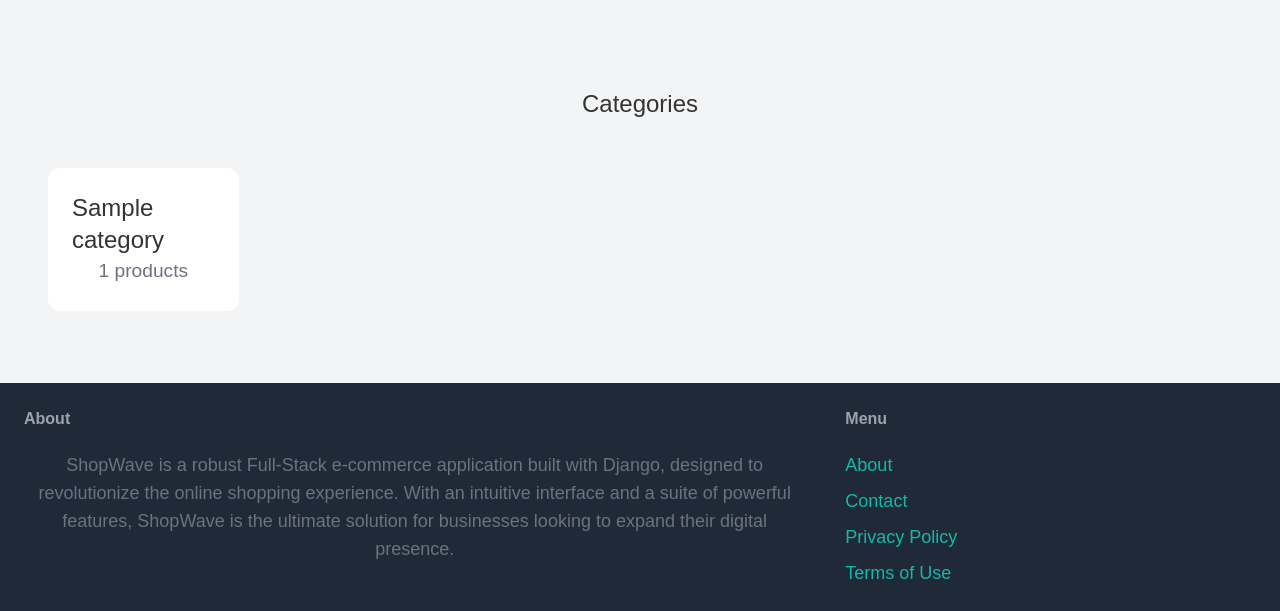
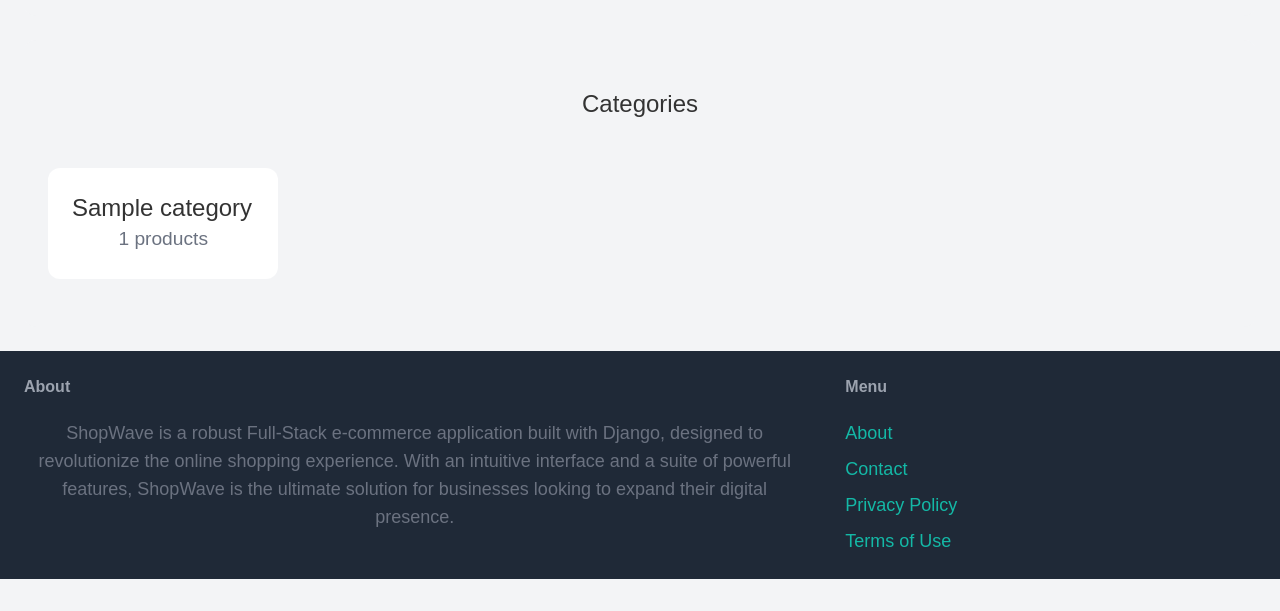
Before and after one commit to lnpotter/ShopWave, a Django app: page / in a window 1280 px wide. Shown: the part 285-896 px from the top of the page. After the commit the page ends 864 px from the top, so only its background shows below. Run offline with Django 5.2, Linux system fonts and the light colour scheme; tables that the repository leaves empty hold one stand-in row (values such as "Sample post"); parts of the project's set-up code (start-up, migrations or seed data) failed here and were passed over; some libraries are stand-ins or nearby versions.

Commit message:
Resizing products in columns.

```diff
--- a/templates/index.html
+++ b/templates/index.html
@@ -6,7 +6,7 @@
 <div class="mt-6 px-6 py-12 bg-gray-100 rounded-xl">
     <h2 class="mb-12 text-2xl text-center">Newest Items</h2>
 
-    <div class="grid grid-cols-3 gap-3">
+    <div class="grid grid-cols-1 sm:grid-cols-2 md:grid-cols-3 lg:grid-cols-4 xl:grid-cols-5 gap-3">
         {% for item in items %}
         <div>
             <a href="{% url 'item:detail' item.id %}">
@@ -26,7 +26,7 @@
 <div class="mt-6 px-6 py-12 bg-gray-100 rounded-xl">
     <h2 class="mb-12 text-2xl text-center">Categories</h2>
 
-    <div class="grid grid-cols-6 gap-2">
+    <div class="grid grid-cols-1 sm:grid-cols-2 md:grid-cols-5 lg:grid-cols-5 xl:grid-cols-5 gap-2">
         {% for cat in categories %}
         <div>
             <a href="#">
```
